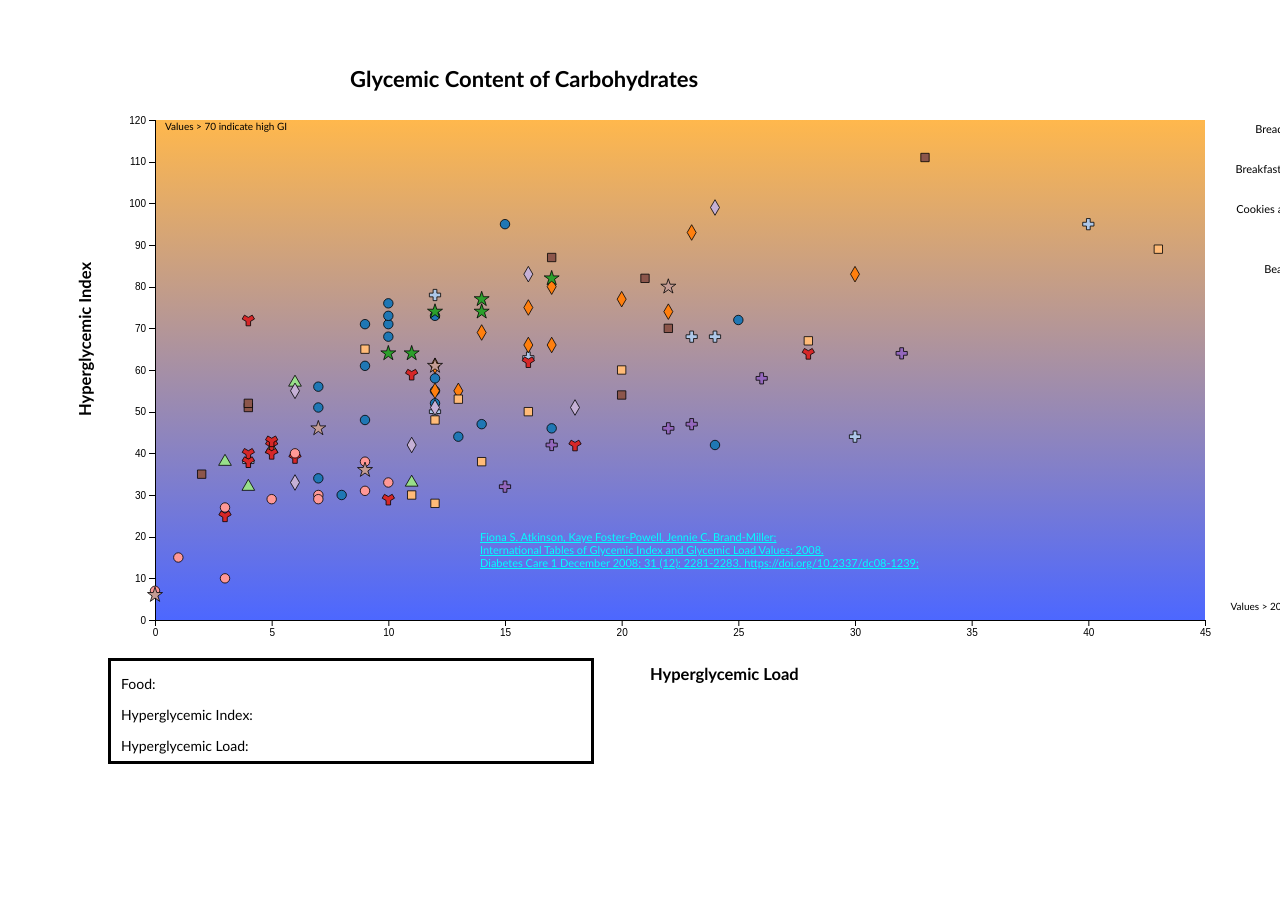
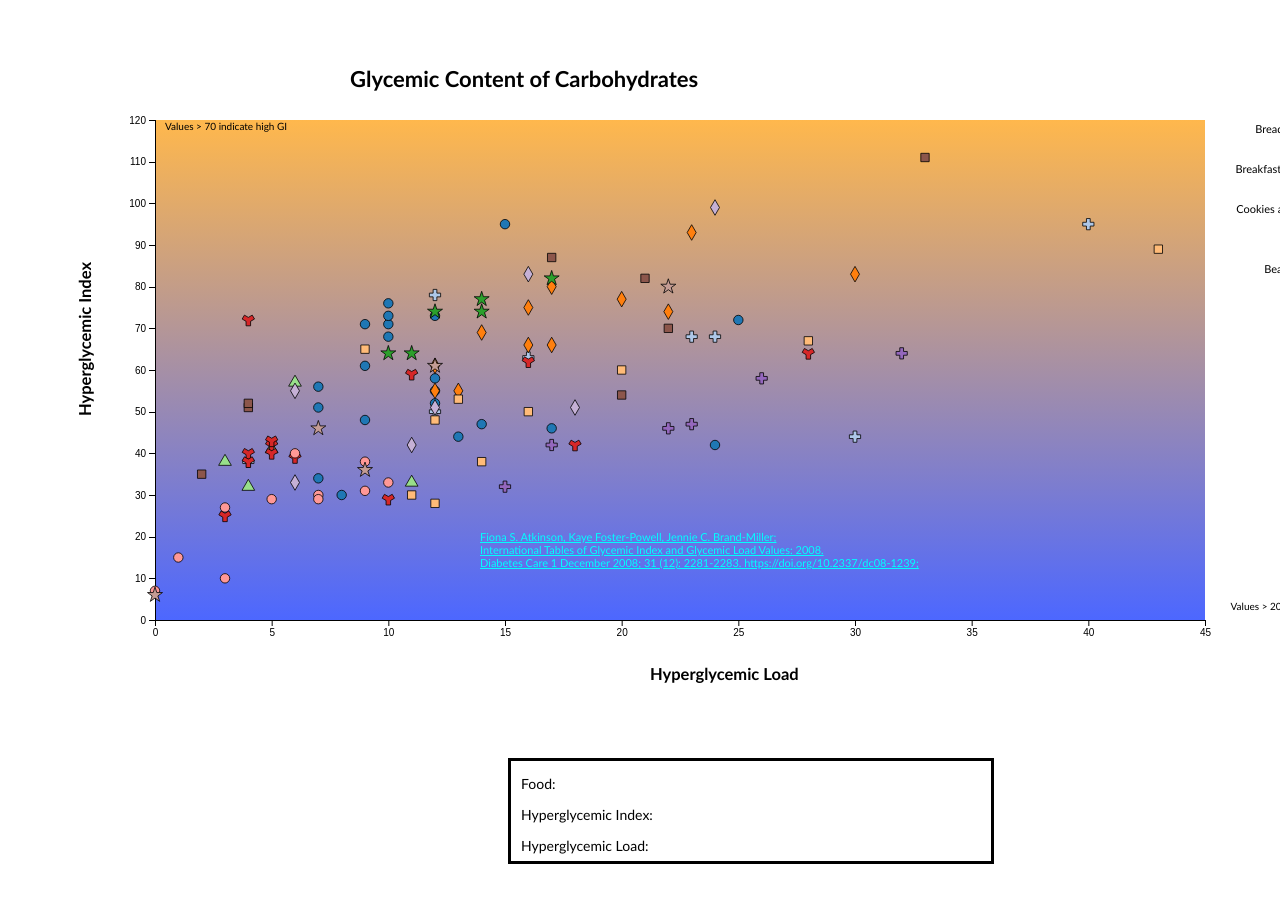
Before and after one commit to vladwork175/InfoVisualizationProject, a plain HTML site: page index.html in a window 1280 px wide. Shown: the top 902 px of the page. Drawn offline with nearby package versions, Linux system fonts and the light colour scheme.

Commit message:
Update styles.css

```diff
--- a/styles.css
+++ b/styles.css
@@ -15,8 +15,8 @@ body {
 
 .tooltip {
     position: relative;
-    top: 650px;
-    left: 100px;
+    top: 750px;
+    left: 500px;
     color: black;
     width: 480px;
     height: 100px;
```
